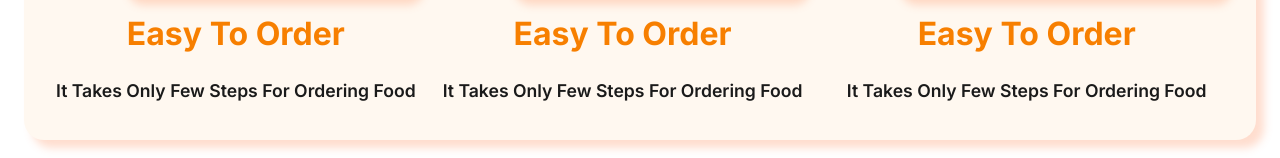
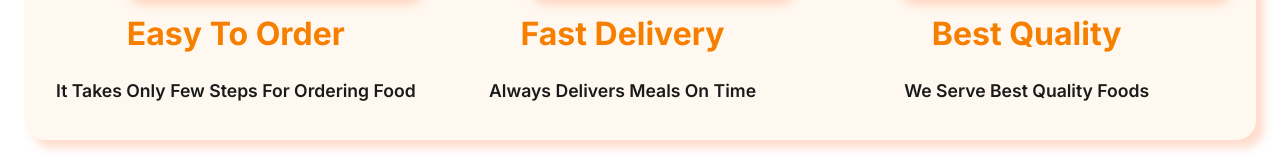
Before and after one commit to PRATYUSHK0708/EatiT, a plain HTML site: page index.html in a window 1280 px wide. Shown: the part 1344-1502 px from the top of the page. Drawn offline with nearby package versions, Linux system fonts and the light colour scheme.

Commit message:
Update index.html

```diff
--- a/index.html
+++ b/index.html
@@ -128,15 +128,15 @@
                         <div class="image-container">
                             <img src="images/fastDelivery.png">
                         </div>
-                        <h3>Easy to Order</h3>
-                        <p>it takes only Few Steps for ordering food </p>
+                        <h3>Fast Delivery</h3>
+                        <p> Always delivers meals on time</p>
                     </div>
                     <div class="cards">
                         <div class="image-container">
                             <img src="images/bestQuality.png">
                         </div>
-                        <h3>Easy to Order</h3>
-                        <p>it takes only Few Steps for ordering food </p>
+                        <h3> Best Quality</h3>
+                        <p> We serve best quality foods</p>
                     </div>
                 </div>
             </div>
```
